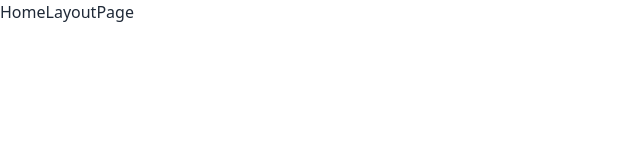
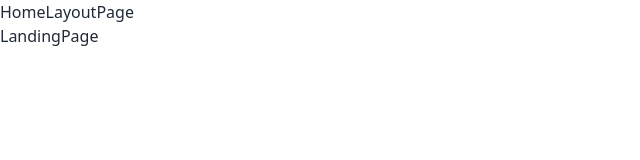
Before and after one commit to misiek869/e-commerce_shop_react, a React (Vite) app: page / in a window 1280 px wide. Shown: the top 160 px of the page, without its empty margins (0-640 px from the left). Built offline with nearby package versions, Linux system fonts and the light colour scheme.

Commit message:
add Outlet

```diff
--- a/src/pages/HomeLayoutPage.tsx
+++ b/src/pages/HomeLayoutPage.tsx
@@ -1,7 +1,12 @@
-import React from 'react'
+import { Outlet } from 'react-router-dom'
 
 const HomeLayoutPage = () => {
-	return <div>HomeLayoutPage</div>
+	return (
+		<>
+			<div>HomeLayoutPage</div>
+			<Outlet />
+		</>
+	)
 }
 
 export default HomeLayoutPage
```
